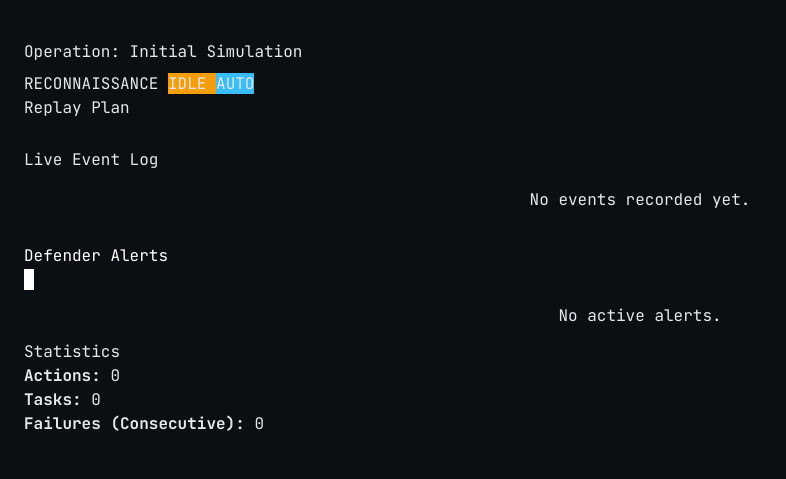
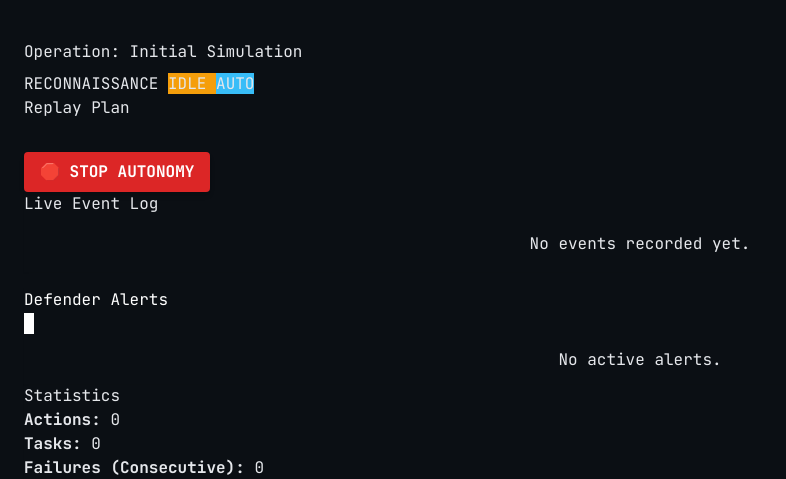
Before and after one commit to donaljojoofficial/XploitAI, a Django app: page /attack/1/ in a window 1280 px wide. Shown: the part 61-540 px from the top of the page, without its empty margins (0-786 px from the left). Run offline with Django 5.2, Linux system fonts and the light colour scheme; data comes from the database, SQL or seed files in the repository; data that the repository does not hold is empty; some libraries are stand-ins or nearby versions.

Commit message:
feat(dashboard): add manual stop_attack view Adds a manual stop option to the dashboard to force-halt the autonomous loop. This updates the AttackState and AttackContext to STOPPED, ensuring the background controller thread terminates even if API errors occur.

```diff
--- a/dashboard/templates/dashboard/attack_detail.html
+++ b/dashboard/templates/dashboard/attack_detail.html
@@ -36,6 +36,17 @@
             {% endif %}
         </div>
     </div>
+
+    {% if attack_state.autonomy_status != 'STOPPED' %}
+    <div class="mt-4">
+        <form action="{% url 'stop_attack' attack_state.id %}" method="post" class="inline-block">
+            {% csrf_token %}
+            <button type="submit" class="bg-red-600 hover:bg-red-700 text-white font-bold py-2 px-4 rounded shadow-md transition duration-150 ease-in-out">
+                🛑 STOP AUTONOMY
+            </button>
+        </form>
+    </div>
+    {% endif %}
 
     <!-- Stop Reason Alert -->
     {% if attack_state.autonomy_status == 'STOPPED' %}
--- a/dashboard/urls.py
+++ b/dashboard/urls.py
@@ -15,4 +15,5 @@ urlpatterns = [
     path("activity/load/", views_main.load_more_activity, name="dashboard_load_activity"),
     path("attack/<int:pk>/approve/", views.approve_plan, name="approve_plan"),
     path("attack/<int:pk>/resume/", views.resume_attack, name="resume_attack"),
+    path("attack/<int:pk>/stop/", views.stop_attack, name="stop_attack"),
 ]
--- a/dashboard/views.py
+++ b/dashboard/views.py
@@ -329,6 +329,25 @@ def resume_attack(request: HttpRequest, pk: int) -> HttpResponse:
     controller.start()
     return redirect('dashboard_attack_detail', pk=pk)
 
+@require_POST
+def stop_attack(request: HttpRequest, pk: int) -> HttpResponse:
+    """Manually stops the autonomous attack."""
+    state = get_object_or_404(AttackState, pk=pk)
+
+    state.autonomy_status = "STOPPED"
+    state.stop_reason = "Manual Stop via Dashboard"
+    state.save(update_fields=['autonomy_status', 'stop_reason'])
+
+    # Close active context
+    context = AttackContext.objects.filter(status__in=['READY', 'RUNNING']).first()
+    if context:
+        context.status = 'STOPPED'
+        context.stop_reason = "Manual Stop via Dashboard"
+        context.stopped_at = timezone.now()
+        context.save(update_fields=['status', 'stop_reason', 'stopped_at'])
+
+    return redirect('dashboard_attack_detail', pk=pk)
+
 def configuration(request: HttpRequest) -> HttpResponse:
     """
     View to manage system configuration and API keys.
```
